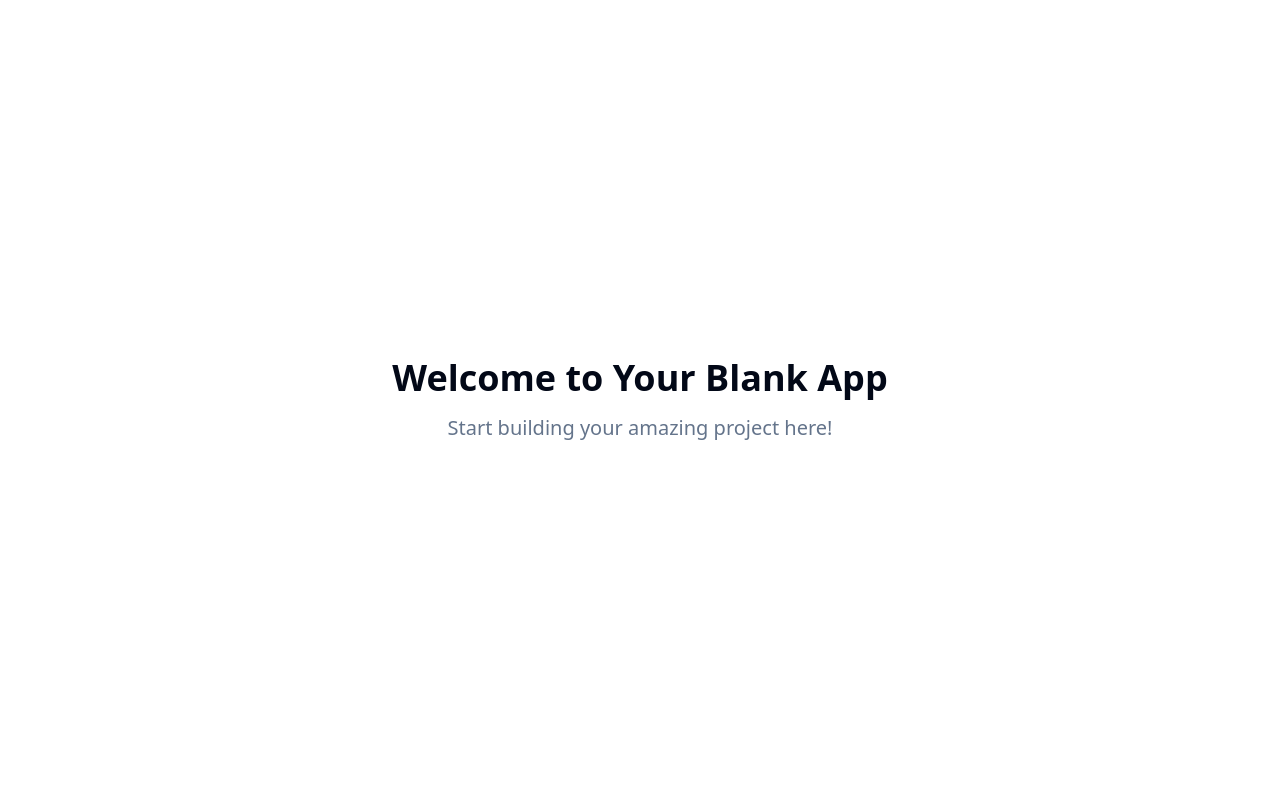
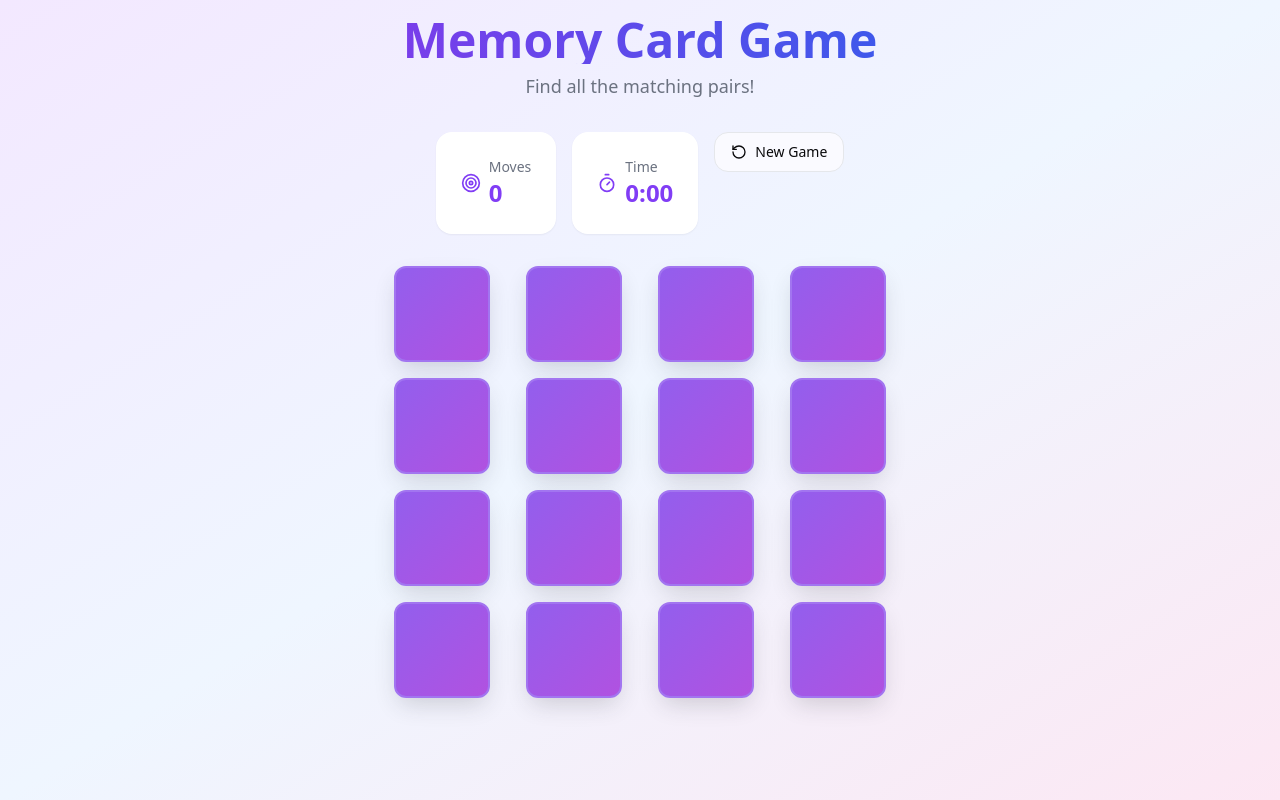
Before and after one commit to Elijah-ops234/pair-finder-play, a React (Vite) app: page / in a window 1280 px wide. Built offline with nearby package versions, Linux system fonts and the light colour scheme.

Commit message:
Create memory card game
Implement the core features of a memory card game including a card grid, flip mechanism, match logic, win condition, and a score counter.

```diff
--- /dev/null
+++ b/src/components/MemoryGame.tsx
@@ -0,0 +1,227 @@
+import { useState, useEffect, useCallback } from 'react';
+import { Button } from '@/components/ui/button';
+import { Card } from '@/components/ui/card';
+import { RotateCcw, Timer, Target } from 'lucide-react';
+import { useToast } from '@/hooks/use-toast';
+
+interface GameCard {
+  id: number;
+  emoji: string;
+  isFlipped: boolean;
+  isMatched: boolean;
+}
+
+const EMOJIS = ['🎮', '🚀', '🌟', '🎯', '🎨', '🎪', '🎭', '🎸'];
+
+const MemoryGame = () => {
+  const [cards, setCards] = useState<GameCard[]>([]);
+  const [flippedCards, setFlippedCards] = useState<number[]>([]);
+  const [moves, setMoves] = useState(0);
+  const [timeElapsed, setTimeElapsed] = useState(0);
+  const [gameWon, setGameWon] = useState(false);
+  const [gameStarted, setGameStarted] = useState(false);
+  const { toast } = useToast();
+
+  // Timer effect
+  useEffect(() => {
+    let interval: NodeJS.Timeout;
+    if (gameStarted && !gameWon) {
+      interval = setInterval(() => {
+        setTimeElapsed(prev => prev + 1);
+      }, 1000);
+    }
+    return () => clearInterval(interval);
+  }, [gameStarted, gameWon]);
+
+  // Initialize game
+  const initializeGame = useCallback(() => {
+    const shuffledCards: GameCard[] = [];
+    EMOJIS.forEach((emoji, index) => {
+      // Add two cards for each emoji (pair)
+      shuffledCards.push(
+        { id: index * 2, emoji, isFlipped: false, isMatched: false },
+        { id: index * 2 + 1, emoji, isFlipped: false, isMatched: false }
+      );
+    });
+
+    // Shuffle the cards
+    for (let i = shuffledCards.length - 1; i > 0; i--) {
+      const j = Math.floor(Math.random() * (i + 1));
+      [shuffledCards[i], shuffledCards[j]] = [shuffledCards[j], shuffledCards[i]];
+    }
+
+    setCards(shuffledCards);
+    setFlippedCards([]);
+    setMoves(0);
+    setTimeElapsed(0);
+    setGameWon(false);
+    setGameStarted(false);
+  }, []);
+
+  // Initialize game on mount
+  useEffect(() => {
+    initializeGame();
+  }, [initializeGame]);
+
+  // Handle card click
+  const handleCardClick = (cardId: number) => {
+    if (!gameStarted) {
+      setGameStarted(true);
+    }
+
+    const card = cards.find(c => c.id === cardId);
+    if (!card || card.isFlipped || card.isMatched || flippedCards.length >= 2) {
+      return;
+    }
+
+    const newFlippedCards = [...flippedCards, cardId];
+    setFlippedCards(newFlippedCards);
+
+    // Flip the card
+    setCards(prev => prev.map(c =>
+      c.id === cardId ? { ...c, isFlipped: true } : c
+    ));
+
+    // Check for match when two cards are flipped
+    if (newFlippedCards.length === 2) {
+      setMoves(prev => prev + 1);
+
+      const [firstCardId, secondCardId] = newFlippedCards;
+      const firstCard = cards.find(c => c.id === firstCardId);
+      const secondCard = cards.find(c => c.id === secondCardId);
+
+      if (firstCard && secondCard && firstCard.emoji === secondCard.emoji) {
+        // Match found!
+        setTimeout(() => {
+          setCards(prev => prev.map(c =>
+            c.id === firstCardId || c.id === secondCardId
+              ? { ...c, isMatched: true }
+              : c
+          ));
+          setFlippedCards([]);
+
+          // Check if game is won
+          const allMatched = cards.every(c =>
+            c.id === firstCardId || c.id === secondCardId || c.isMatched
+          );
+
+          if (allMatched) {
+            setGameWon(true);
+            toast({
+              title: "🎉 Congratulations!",
+              description: `You won in ${moves + 1} moves and ${timeElapsed} seconds!`,
+              duration: 5000,
+            });
+          }
+        }, 500);
+      } else {
+        // No match, flip cards back
+        setTimeout(() => {
+          setCards(prev => prev.map(c =>
+            c.id === firstCardId || c.id === secondCardId
+              ? { ...c, isFlipped: false }
+              : c
+          ));
+          setFlippedCards([]);
+        }, 1000);
+      }
+    }
+  };
+
+  const formatTime = (seconds: number) => {
+    const mins = Math.floor(seconds / 60);
+    const secs = seconds % 60;
+    return `${mins}:${secs.toString().padStart(2, '0')}`;
+  };
+
+  return (
+    <div className="min-h-screen bg-gradient-to-br from-purple-100 via-blue-50 to-pink-100 p-4">
+      <div className="max-w-4xl mx-auto">
+        {/* Header */}
+        <div className="text-center mb-8">
+          <h1 className="text-4xl md:text-5xl font-bold bg-gradient-to-r from-purple-600 to-blue-600 bg-clip-text text-transparent mb-2">
+            Memory Card Game
+          </h1>
+          <p className="text-muted-foreground text-lg">
+            Find all the matching pairs!
+          </p>
+        </div>
+
+        {/* Stats */}
+        <div className="flex flex-wrap gap-4 justify-center mb-8">
+          <Card className="stats-card">
+            <div className="flex items-center gap-2">
+              <Target className="w-5 h-5 text-primary" />
+              <div>
+                <p className="text-sm text-muted-foreground">Moves</p>
+                <p className="text-2xl font-bold text-primary">{moves}</p>
+              </div>
+            </div>
+          </Card>
+
+          <Card className="stats-card">
+            <div className="flex items-center gap-2">
+              <Timer className="w-5 h-5 text-primary" />
+              <div>
+                <p className="text-sm text-muted-foreground">Time</p>
+                <p className="text-2xl font-bold text-primary">{formatTime(timeElapsed)}</p>
+              </div>
+            </div>
+          </Card>
+
+          <Button
+            onClick={initializeGame}
+            variant="outline"
+            className="flex items-center gap-2"
+          >
+            <RotateCcw className="w-4 h-4" />
+            New Game
+          </Button>
+        </div>
+
+        {/* Game Grid */}
+        <div className="game-grid max-w-lg mx-auto mb-8">
+          {cards.map((card) => (
+            <div
+              key={card.id}
+              className={`memory-card ${card.isFlipped || card.isMatched ? 'flipped' : ''}`}
+              onClick={() => handleCardClick(card.id)}
+            >
+              <div className="memory-card-inner">
+                <div className="memory-card-face memory-card-back" />
+                <div
+                  className={`memory-card-face memory-card-front ${
+                    card.isMatched ? 'matched' : ''
+                  }`}
+                >
+                  {card.emoji}
+                </div>
+              </div>
+            </div>
+          ))}
+        </div>
+
+        {/* Win Message */}
+        {gameWon && (
+          <div className="text-center bounce-in">
+            <div className="bg-gradient-to-r from-green-400 to-blue-500 text-white p-6 rounded-2xl shadow-lg max-w-md mx-auto">
+              <h2 className="text-2xl font-bold mb-2">🎉 You Won!</h2>
+              <p className="mb-4">
+                Completed in {moves} moves and {formatTime(timeElapsed)}
+              </p>
+              <Button
+                onClick={initializeGame}
+                variant="secondary"
+                className="bg-white text-primary hover:bg-gray-100"
+              >
+                Play Again
+              </Button>
+            </div>
+          </div>
+        )}
+      </div>
+    </div>
+  );
+};
+
+export default MemoryGame;
--- a/src/index.css
+++ b/src/index.css
@@ -8,35 +8,52 @@ All colors MUST be HSL.
 
 @layer base {
   :root {
-    --background: 0 0% 100%;
-    --foreground: 222.2 84% 4.9%;
+    --background: 240 100% 99%;
+    --foreground: 240 10% 3.9%;
 
     --card: 0 0% 100%;
-    --card-foreground: 222.2 84% 4.9%;
+    --card-foreground: 240 10% 3.9%;
 
     --popover: 0 0% 100%;
-    --popover-foreground: 222.2 84% 4.9%;
+    --popover-foreground: 240 10% 3.9%;
 
-    --primary: 222.2 47.4% 11.2%;
-    --primary-foreground: 210 40% 98%;
+    --primary: 262 90% 60%;
+    --primary-foreground: 0 0% 98%;
+    --primary-glow: 262 80% 70%;
 
-    --secondary: 210 40% 96.1%;
-    --secondary-foreground: 222.2 47.4% 11.2%;
+    --secondary: 220 14.3% 95.9%;
+    --secondary-foreground: 220.9 39.3% 11%;
 
-    --muted: 210 40% 96.1%;
-    --muted-foreground: 215.4 16.3% 46.9%;
+    --muted: 220 14.3% 95.9%;
+    --muted-foreground: 220 8.9% 46.1%;
 
-    --accent: 210 40% 96.1%;
-    --accent-foreground: 222.2 47.4% 11.2%;
+    --accent: 220 14.3% 95.9%;
+    --accent-foreground: 220.9 39.3% 11%;
 
     --destructive: 0 84.2% 60.2%;
     --destructive-foreground: 210 40% 98%;
 
-    --border: 214.3 31.8% 91.4%;
-    --input: 214.3 31.8% 91.4%;
-    --ring: 222.2 84% 4.9%;
+    --border: 220 13% 91%;
+    --input: 220 13% 91%;
+    --ring: 262 90% 60%;
 
-    --radius: 0.5rem;
+    --success: 120 70% 50%;
+    --success-foreground: 0 0% 98%;
+
+    --game-bg: 240 100% 99%;
+    --card-back: 262 90% 60%;
+    --card-back-glow: 262 80% 70%;
+    --card-shadow: 240 10% 20%;
+
+    --gradient-primary: linear-gradient(135deg, hsl(262 90% 60%), hsl(300 80% 70%));
+    --gradient-card: linear-gradient(135deg, hsl(262 80% 65%), hsl(280 70% 60%));
+    --gradient-success: linear-gradient(135deg, hsl(120 70% 50%), hsl(160 60% 45%));
+
+    --shadow-card: 0 10px 25px -5px hsl(var(--card-shadow) / 0.2);
+    --shadow-card-hover: 0 20px 40px -10px hsl(var(--card-shadow) / 0.3);
+    --shadow-glow: 0 0 30px hsl(var(--primary-glow) / 0.4);
+
+    --radius: 1rem;
 
     --sidebar-background: 0 0% 98%;
 
@@ -103,3 +120,72 @@ All colors MUST be HSL.
     @apply bg-background text-foreground;
   }
 }
+
+@layer components {
+  .memory-card {
+    @apply relative w-20 h-20 md:w-24 md:h-24 cursor-pointer;
+    perspective: 1000px;
+    transition: transform 0.2s ease;
+  }
+
+  .memory-card:hover {
+    transform: scale(1.05);
+  }
+
+  .memory-card-inner {
+    @apply relative w-full h-full;
+    transform-style: preserve-3d;
+    transition: transform 0.6s cubic-bezier(0.4, 0, 0.2, 1);
+  }
+
+  .memory-card.flipped .memory-card-inner {
+    transform: rotateY(180deg);
+  }
+
+  .memory-card-face {
+    @apply absolute inset-0 w-full h-full rounded-xl flex items-center justify-center text-2xl md:text-3xl font-bold;
+    backface-visibility: hidden;
+    box-shadow: var(--shadow-card);
+  }
+
+  .memory-card-back {
+    background: var(--gradient-card);
+    border: 2px solid hsl(var(--primary-glow));
+  }
+
+  .memory-card-front {
+    @apply bg-white;
+    transform: rotateY(180deg);
+    border: 2px solid hsl(var(--border));
+  }
+
+  .memory-card.matched .memory-card-front {
+    background: var(--gradient-success);
+    border-color: hsl(var(--success));
+    animation: glow 1s ease-in-out;
+  }
+
+  .game-grid {
+    @apply grid gap-4 place-items-center;
+    grid-template-columns: repeat(4, 1fr);
+  }
+
+  .stats-card {
+    @apply bg-white/80 backdrop-blur-sm rounded-2xl p-6 shadow-lg border border-white/20;
+  }
+
+  @keyframes glow {
+    0%, 100% { box-shadow: var(--shadow-card); }
+    50% { box-shadow: var(--shadow-glow); }
+  }
+
+  @keyframes bounce-in {
+    0% { transform: scale(0.8); opacity: 0; }
+    50% { transform: scale(1.1); }
+    100% { transform: scale(1); opacity: 1; }
+  }
+
+  .bounce-in {
+    animation: bounce-in 0.5s ease-out;
+  }
+}
--- a/src/pages/Index.tsx
+++ b/src/pages/Index.tsx
@@ -1,14 +1,7 @@
-// Update this page (the content is just a fallback if you fail to update the page)
+import MemoryGame from '@/components/MemoryGame';
 
 const Index = () => {
-  return (
-    <div className="min-h-screen flex items-center justify-center bg-background">
-      <div className="text-center">
-        <h1 className="text-4xl font-bold mb-4">Welcome to Your Blank App</h1>
-        <p className="text-xl text-muted-foreground">Start building your amazing project here!</p>
-      </div>
-    </div>
-  );
+  return <MemoryGame />;
 };
 
 export default Index;
--- a/tailwind.config.ts
+++ b/tailwind.config.ts
@@ -43,6 +43,10 @@ export default {
 				accent: {
 					DEFAULT: 'hsl(var(--accent))',
 					foreground: 'hsl(var(--accent-foreground))'
+				},
+				success: {
+					DEFAULT: 'hsl(var(--success))',
+					foreground: 'hsl(var(--success-foreground))'
 				},
 				popover: {
 					DEFAULT: 'hsl(var(--popover))',
```
